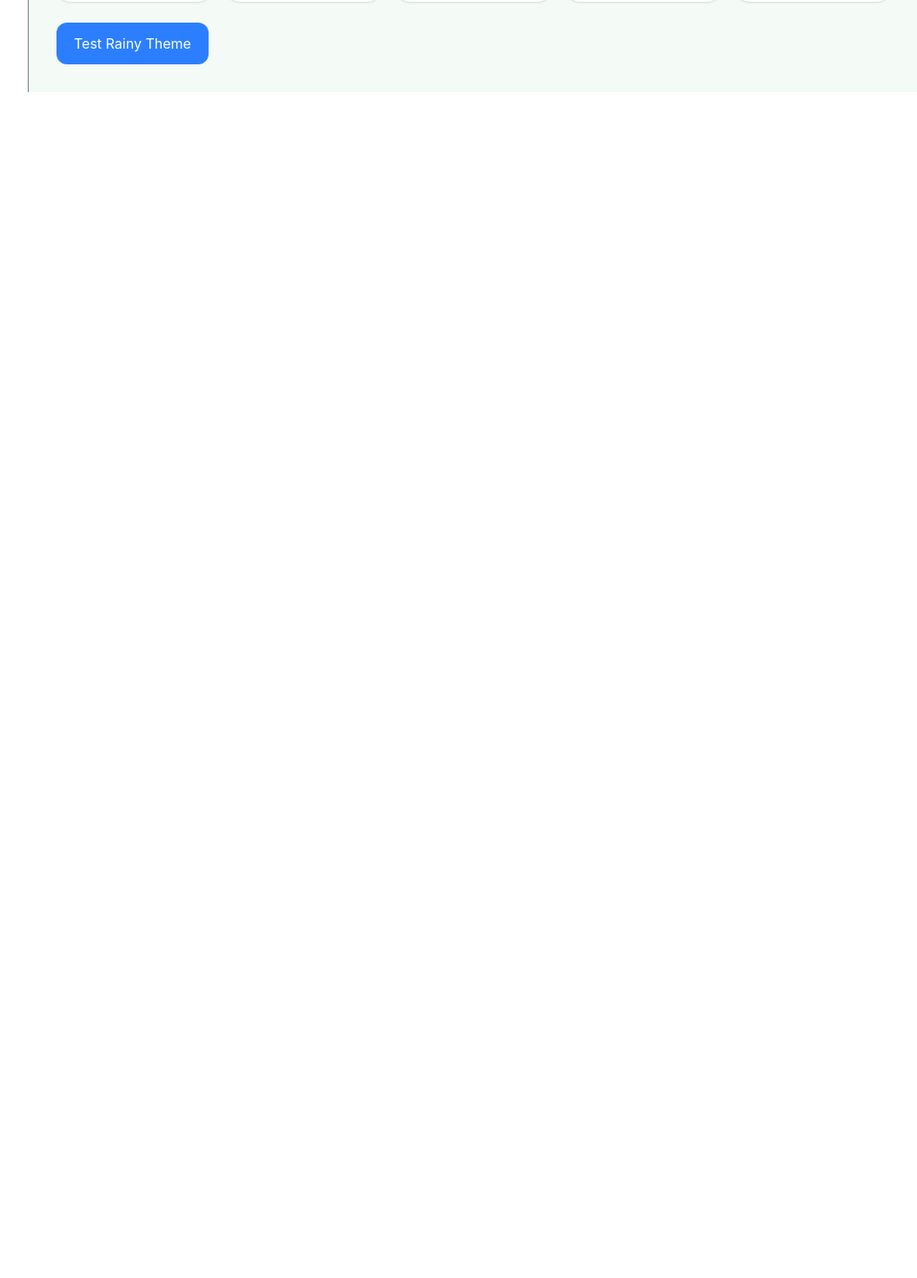
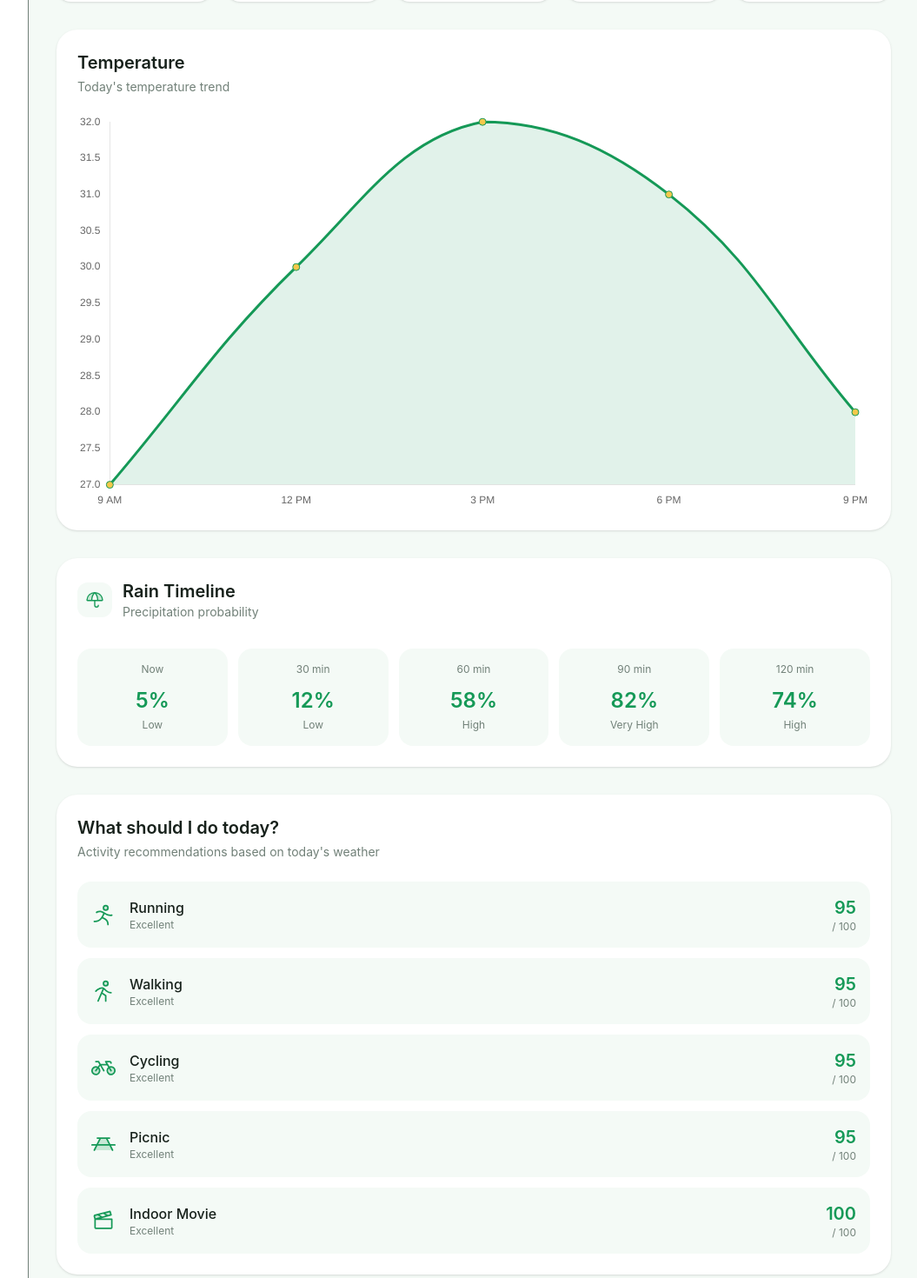
Before and after one commit to RidhamShah23/Aerisly, a React (Vite) app: page / in a window 1280 px wide. Shown: the part 960-2430 px from the top of the page at 87% size, without its empty margins (223-1278 px from the left). Before the commit the page ends 1066 px from the top, so only its background shows below. Built offline with nearby package versions, Linux system fonts and the light colour scheme.

Commit message:
Add temperaturechart and raintimeline

```diff
--- a/src/App.tsx
+++ b/src/App.tsx
@@ -8,6 +8,7 @@ import type {
   CurrentWeather as CurrentWeatherType,
   WeatherCondition,
   ForecastDay,
+  Activity,
 } from "./types/weather";
 import {
   Drop,
@@ -16,6 +17,15 @@ import {
 } from "@phosphor-icons/react";
 import WeatherStatCard from "./components/WeatherStatCard";
 import ForecastCard from "./components/ForecastCard";
+import TemperatureChart from "./components/TemperatureChart";
+import type { RainForecast } from "./types/weather";
+import RainTimeline from "./components/RainTimeline";
+import {
+  calculateActivityScore,
+} from "./utils/activityUtils";
+
+import ActivityRecommendation from "./components/ActivityRecommendation";
+
 const weather: CurrentWeatherType = {
   city: "Ahmedabad",
   temperature: 32,
@@ -58,9 +68,75 @@ const forecast: ForecastDay[] = [
   },
 ];
 
+const rainForecast: RainForecast[] = [
+  {
+    time: "Now",
+    probability: 5,
+  },
+  {
+    time: "30 min",
+    probability: 12,
+  },
+  {
+    time: "60 min",
+    probability: 58,
+  },
+  {
+    time: "90 min",
+    probability: 82,
+  },
+  {
+    time: "120 min",
+    probability: 74,
+  },
+];
+
+const activities: Activity[] = [
+  {
+    name: "Running",
+    type: "outdoor",
+    score: 0,
+  },
+  {
+    name: "Walking",
+    type: "outdoor",
+    score: 0,
+  },
+  {
+    name: "Cycling",
+    type: "outdoor",
+    score: 0,
+  },
+  {
+    name: "Picnic",
+    type: "outdoor",
+    score: 0,
+  },
+  {
+    name: "Indoor Movie",
+    type: "indoor",
+    score: 0,
+  },
+];
+
 function App() {
   const [condition, setCondition] = useState<WeatherCondition>("sunny");
   const theme = weatherThemes[condition];
+  const activityWeather = {
+  temperature: weather.temperature,
+  humidity: weather.humidity,
+  rainProbability: 10,
+  windSpeed: weather.windSpeed,
+  uvIndex: weather.uvIndex,
+};
+
+const scoredActivities = activities.map((activity) => ({
+  ...activity,
+  score: calculateActivityScore(
+    activity,
+    activityWeather
+  ),
+}));
   return (
    <div
   className="flex min-h-screen transition-colors duration-500"
@@ -117,6 +193,21 @@ function App() {
       />
     ))}
   </div>
+  <div className="mt-8">
+  <TemperatureChart theme={theme} />
+</div>
+<div className="mt-8">
+  <RainTimeline
+    forecast={rainForecast}
+    theme={theme}
+  />
+</div>
+<div className="mt-8">
+  <ActivityRecommendation
+    activities={scoredActivities}
+    theme={theme}
+  />
+</div>
 </div>
         </div>
         <div className="mt-6">
--- /dev/null
+++ b/src/components/ActivityRecommendation.tsx
@@ -0,0 +1,109 @@
+import {
+  PersonSimpleRun,
+  PersonSimpleWalk,
+  Bicycle,
+  PicnicTable,
+  FilmSlate,
+} from "@phosphor-icons/react";
+
+import type { Icon } from "@phosphor-icons/react";
+import type { Activity, WeatherTheme } from "../types/weather";
+
+interface ActivityRecommendationProps {
+  activities: Activity[];
+  theme: WeatherTheme;
+}
+
+const activityIcons: Record<string, Icon> = {
+  Running: PersonSimpleRun,
+  Walking: PersonSimpleWalk,
+  Cycling: Bicycle,
+  Picnic: PicnicTable,
+  "Indoor Movie": FilmSlate,
+};
+
+function getScoreLabel(score: number): string {
+  if (score >= 80) return "Excellent";
+  if (score >= 60) return "Good";
+  if (score >= 40) return "Fair";
+  return "Poor";
+}
+
+function ActivityRecommendation({
+  activities,
+  theme,
+}: ActivityRecommendationProps) {
+  return (
+    <div
+      className="rounded-3xl p-6 shadow-sm transition-colors duration-500"
+      style={{
+        backgroundColor: theme.card,
+        color: theme.text,
+      }}
+    >
+      <h3 className="text-xl font-semibold">
+        What should I do today?
+      </h3>
+
+      <p
+        className="mt-1 text-sm"
+        style={{ color: theme.mutedText }}
+      >
+        Activity recommendations based on today's weather
+      </p>
+
+      <div className="mt-6 space-y-3">
+        {activities.map((activity) => {
+          const ActivityIcon = activityIcons[activity.name];
+
+          return (
+            <div
+              key={activity.name}
+              className="flex items-center gap-4 rounded-2xl p-4"
+              style={{
+                backgroundColor: theme.background,
+              }}
+            >
+              <ActivityIcon
+                size={28}
+                weight="duotone"
+                style={{ color: theme.primary }}
+              />
+
+              <div className="flex-1">
+                <p className="font-medium">
+                  {activity.name}
+                </p>
+
+                <p
+                  className="text-xs"
+                  style={{ color: theme.mutedText }}
+                >
+                  {getScoreLabel(activity.score)}
+                </p>
+              </div>
+
+              <div className="text-right">
+                <p
+                  className="text-xl font-semibold"
+                  style={{ color: theme.primary }}
+                >
+                  {activity.score}
+                </p>
+
+                <p
+                  className="text-xs"
+                  style={{ color: theme.mutedText }}
+                >
+                  / 100
+                </p>
+              </div>
+            </div>
+          );
+        })}
+      </div>
+    </div>
+  );
+}
+
+export default ActivityRecommendation;
--- /dev/null
+++ b/src/components/RainTimeline.tsx
@@ -0,0 +1,88 @@
+import { Umbrella } from "@phosphor-icons/react";
+
+import type {
+  RainForecast,
+  WeatherTheme,
+} from "../types/weather";
+
+import { getRainLevel } from "../utils/weatherUtils";
+
+interface RainTimelineProps {
+  forecast: RainForecast[];
+  theme: WeatherTheme;
+}
+
+function RainTimeline({
+  forecast,
+  theme,
+}: RainTimelineProps) {
+  return (
+    <div
+      className="rounded-3xl p-6 shadow-sm transition-colors duration-500"
+      style={{
+        backgroundColor: theme.card,
+        color: theme.text,
+      }}
+    >
+      <div className="flex items-center gap-3">
+        <div
+          className="flex h-10 w-10 items-center justify-center rounded-xl"
+          style={{
+            backgroundColor: theme.background,
+            color: theme.primary,
+          }}
+        >
+          <Umbrella size={22} weight="duotone" />
+        </div>
+
+        <div>
+          <h3 className="text-xl font-semibold">
+            Rain Timeline
+          </h3>
+
+          <p
+            className="text-sm"
+            style={{ color: theme.mutedText }}
+          >
+            Precipitation probability
+          </p>
+        </div>
+      </div>
+
+      <div className="mt-8 grid grid-cols-5 gap-3">
+        {forecast.map((item) => (
+          <div
+            key={item.time}
+            className="rounded-2xl p-4 text-center"
+            style={{
+              backgroundColor: theme.background,
+            }}
+          >
+            <p
+              className="text-xs"
+              style={{ color: theme.mutedText }}
+            >
+              {item.time}
+            </p>
+
+            <p
+              className="mt-3 text-2xl font-semibold"
+              style={{ color: theme.primary }}
+            >
+              {item.probability}%
+            </p>
+
+            <p
+              className="mt-1 text-xs"
+              style={{ color: theme.mutedText }}
+            >
+              {getRainLevel(item.probability)}
+            </p>
+          </div>
+        ))}
+      </div>
+    </div>
+  );
+}
+
+export default RainTimeline;
--- /dev/null
+++ b/src/components/TemperatureChart.tsx
@@ -0,0 +1,111 @@
+import {
+  Chart as ChartJS,
+  CategoryScale,
+  LinearScale,
+  PointElement,
+  LineElement,
+  Tooltip,
+  Filler,
+} from "chart.js";
+
+import { Line } from "react-chartjs-2";
+
+import type { WeatherTheme } from "../types/weather";
+
+ChartJS.register(
+  CategoryScale,
+  LinearScale,
+  PointElement,
+  LineElement,
+  Tooltip,
+  Filler
+);
+
+interface TemperatureChartProps {
+  theme: WeatherTheme;
+}
+
+function TemperatureChart({
+  theme,
+}: TemperatureChartProps) {
+
+  const data = {
+    labels: ["9 AM", "12 PM", "3 PM", "6 PM", "9 PM"],
+
+    datasets: [
+      {
+        label: "Temperature",
+        data: [27, 30, 32, 31, 28],
+
+        borderColor: theme.primary,
+
+        backgroundColor: `${theme.primary}20`,
+
+        fill: true,
+
+        tension: 0.4,
+
+        pointRadius: 4,
+
+        pointBackgroundColor: theme.accent,
+      },
+    ],
+  };
+
+  const options = {
+    responsive: true,
+
+    plugins: {
+      legend: {
+        display: false,
+      },
+
+      tooltip: {
+        enabled: true,
+      },
+    },
+
+    scales: {
+      y: {
+        beginAtZero: false,
+
+        grid: {
+          display: false,
+        },
+      },
+
+      x: {
+        grid: {
+          display: false,
+        },
+      },
+    },
+  };
+
+  return (
+    <div
+      className="rounded-3xl p-6 shadow-sm transition-colors duration-500"
+      style={{
+        backgroundColor: theme.card,
+        color: theme.text,
+      }}
+    >
+      <div className="mb-5">
+        <h3 className="text-xl font-semibold">
+          Temperature
+        </h3>
+
+        <p
+          className="mt-1 text-sm"
+          style={{ color: theme.mutedText }}
+        >
+          Today's temperature trend
+        </p>
+      </div>
+
+      <Line data={data} options={options} />
+    </div>
+  );
+}
+
+export default TemperatureChart;
--- /dev/null
+++ b/src/utils/activityUtils.ts
@@ -0,0 +1,48 @@
+import type { Activity } from "../types/weather";
+
+interface ActivityWeather {
+  temperature: number;
+  humidity: number;
+  rainProbability: number;
+  windSpeed: number;
+  uvIndex: number;
+}
+
+export function calculateActivityScore(
+  activity: Activity,
+  weather: ActivityWeather
+): number {
+  let score = 100;
+
+  // Rain
+  if (activity.type === "outdoor") {
+    score -= weather.rainProbability * 0.5;
+  }
+
+  // Temperature
+  if (weather.temperature > 35) {
+    score -= 20;
+  } else if (weather.temperature < 15) {
+    score -= 15;
+  }
+
+  // Wind
+  if (weather.windSpeed > 30) {
+    score -= 20;
+  }
+
+  // UV
+  if (
+    activity.type === "outdoor" &&
+    weather.uvIndex >= 8
+  ) {
+    score -= 15;
+  }
+
+  // Humidity
+  if (weather.humidity > 80) {
+    score -= 10;
+  }
+
+  return Math.max(0, Math.min(100, Math.round(score)));
+}
--- /dev/null
+++ b/src/utils/weatherUtils.ts
@@ -0,0 +1,23 @@
+export type RainLevel =
+  | "Low"
+  | "Moderate"
+  | "High"
+  | "Very High";
+
+export function getRainLevel(
+  probability: number
+): RainLevel {
+  if (probability <= 20) {
+    return "Low";
+  }
+
+  if (probability <= 50) {
+    return "Moderate";
+  }
+
+  if (probability <= 75) {
+    return "High";
+  }
+
+  return "Very High";
+}
```
Also changed, not shown: src/types/weather.ts (+12 -0 lines).
